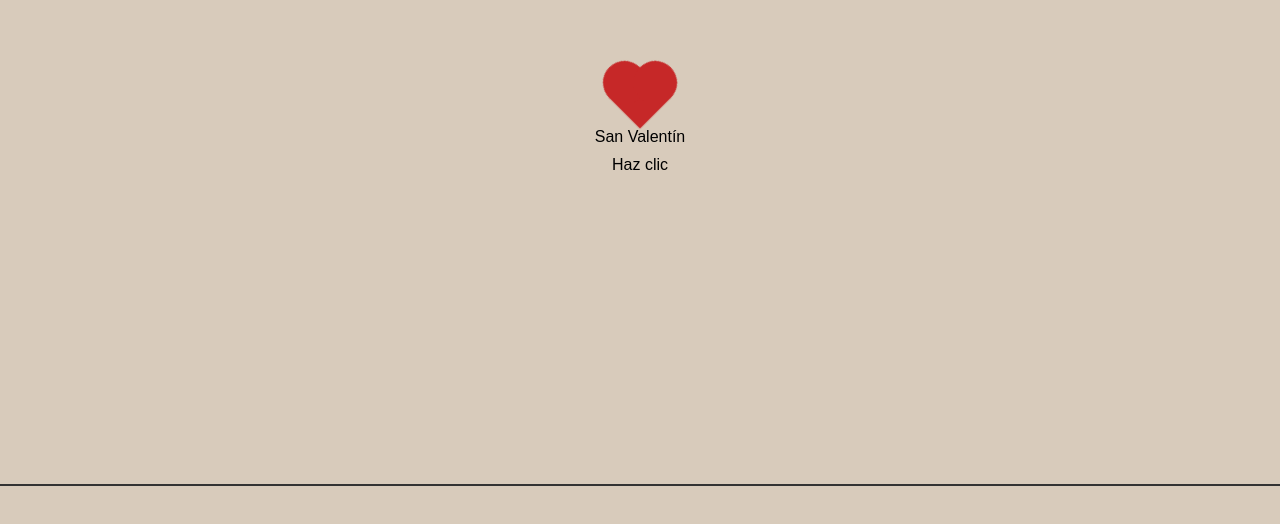
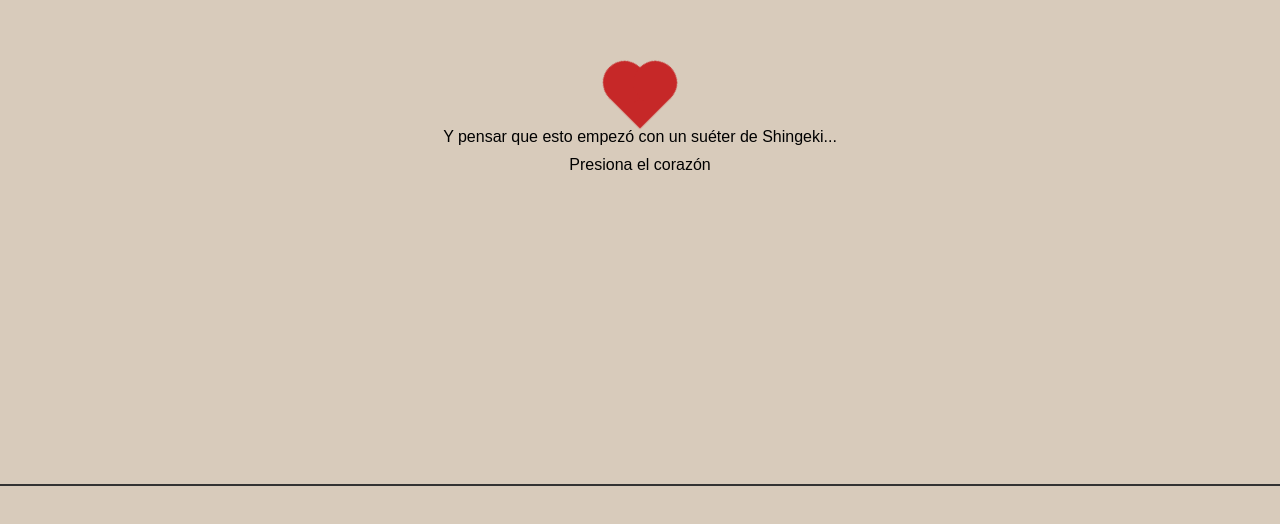
Before and after one commit to J-Maverick27/Paginas, a plain HTML site: page index.html in a window 1280 px wide. Shown: the part 274-798 px from the top of the page. Drawn offline with Linux system fonts and the light colour scheme.

Commit message:
Update index.html

```diff
--- a/index.html
+++ b/index.html
@@ -137,8 +137,8 @@ canvas{
 <div id="intro">
   <div class="introWrap">
     <div class="heartBtn" id="start"></div>
-    <div>San Valentín</div>
-    <div>Haz clic</div>
+    <div>Y pensar que esto empezó con un suéter de Shingeki...</div>
+    <div>Presiona el corazón</div>
   </div>
 </div>
 
```
